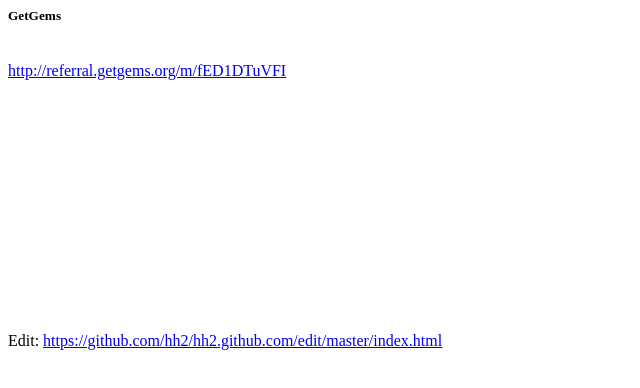
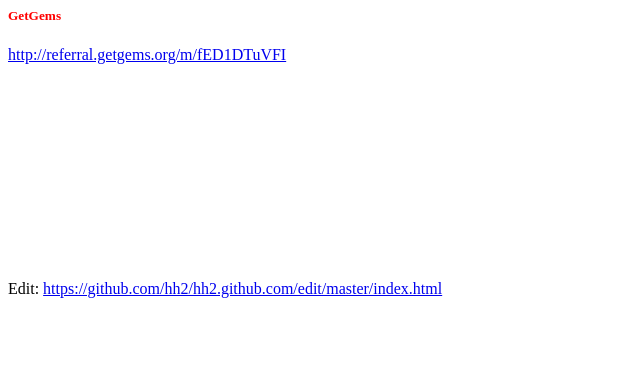
Before and after one commit to hh2/hh2.github.com, a plain HTML site: page index.html in a window 1280 px wide. Shown: the whole page, without its empty margins (0-640 px from the left). Drawn offline with Linux system fonts and the light colour scheme.

Commit message:
Update index.html

```diff
--- a/index.html
+++ b/index.html
@@ -1,23 +1,27 @@
 <html>
 <head>
 
-  <title>A nice little Github repository focusing on local people power</title>
+  <title>A little Github repository focusing on local people power</title>
 
-  <style>
+  <style type="text/css">
 
     h5
-    {font-color:red;}
+
+    {
+
+    	color:red;
+
+    }
 
   </style>
 </head>
 <h5>
 
-GetGems<br><br>
-</h5>
+GetGems<br></h5>
+
 <a href=http://referral.getgems.org/m/fED1DTuVFI>http://referral.getgems.org/m/fED1DTuVFI</a>
 
-
-<br><br><br><br><br><br><br><br><br><br><br><br><br><br><br>
+<br><br><br><br><br><br><br><br><br><br><br><br><br>
 Edit: <a href=https://github.com/hh2/hh2.github.com/edit/master/index.html>https://github.com/hh2/hh2.github.com/edit/master/index.html</a>
 
 
```
